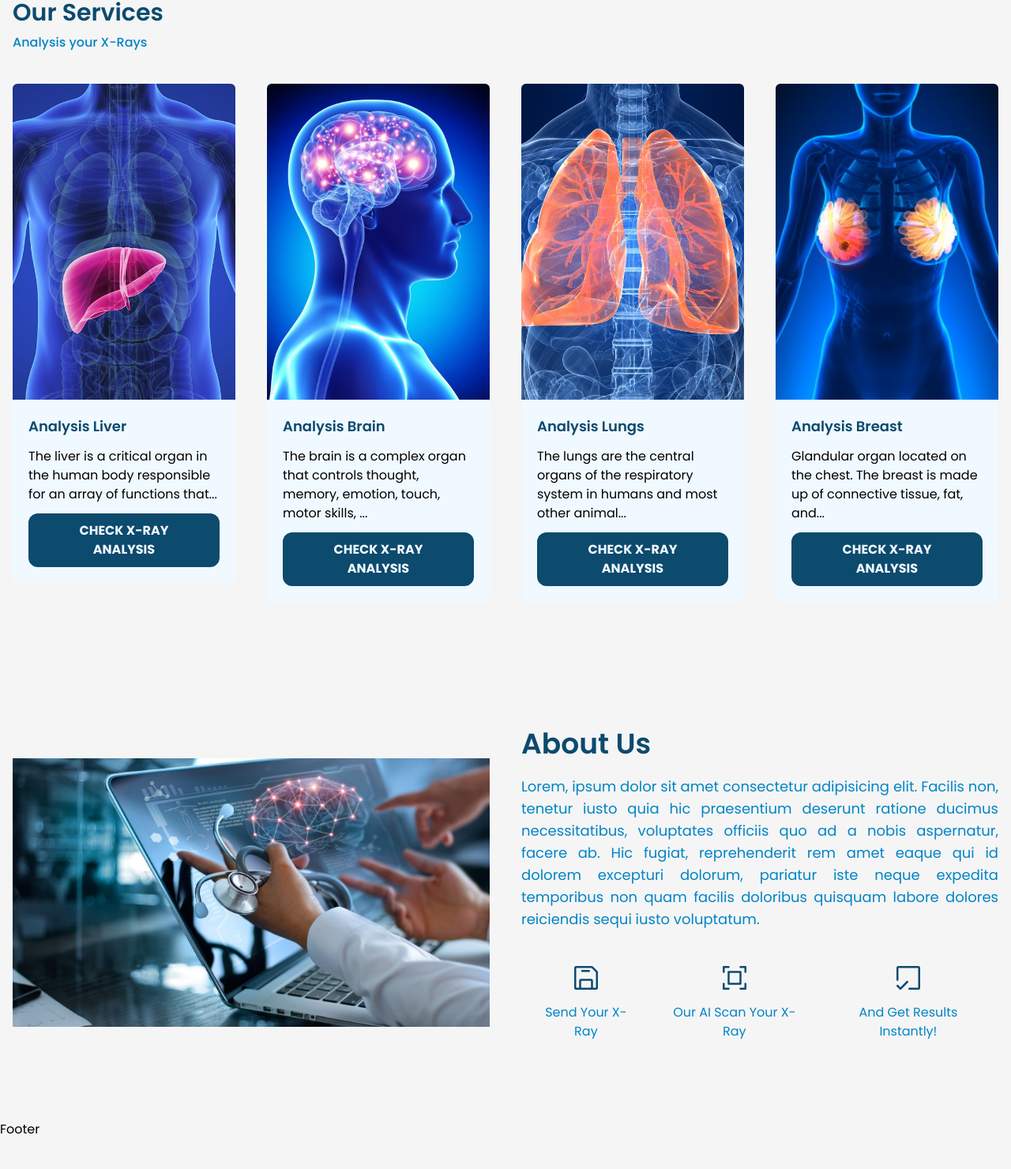
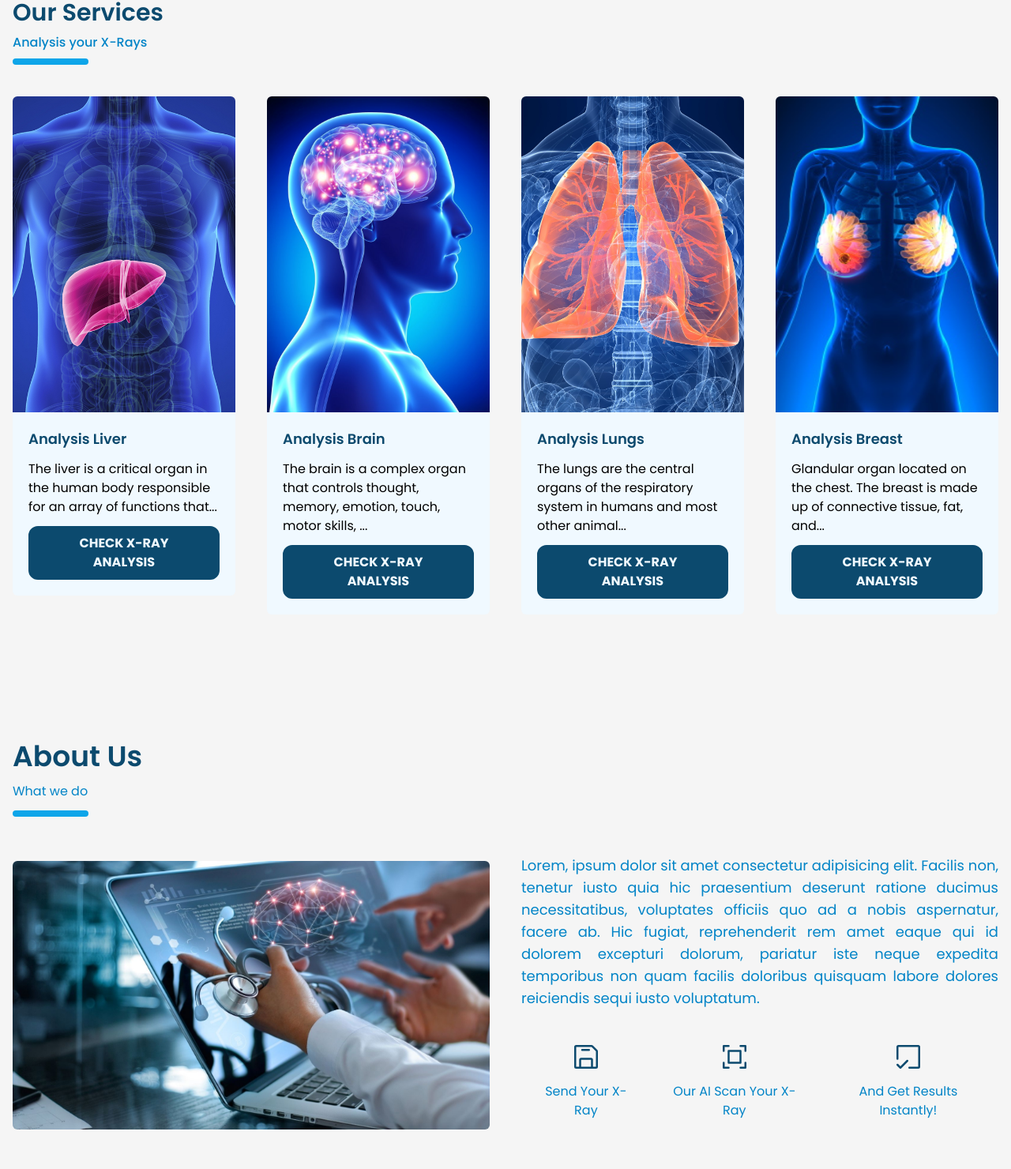
Before and after one commit to Rakhsrb/sensor, a React (Vite) app: page / in a window 1280 px wide. Shown: the part 882-2362 px from the top of the page at 79% size. Before the commit the page ends 2324 px from the top, so only its background shows below. Built offline with nearby package versions, Linux system fonts and the light colour scheme.

Commit message:
section title underlines

```diff
--- a/src/pages/Home.jsx
+++ b/src/pages/Home.jsx
@@ -43,7 +43,7 @@ export const Home = () => {
     },
   ];
 
-  const wwd = [
+  const whatwedo = [
     {
       id: 1,
       title: "Send your X-Ray",
@@ -63,7 +63,7 @@ export const Home = () => {
   return (
     <main>
       <section className="first p-4">
-        <div className="container flex flex-col gap-4 text-5xl md:text-7xl font-medium justify-center h-screen text-white px-7">
+        <div className="container flex flex-col gap-4 text-5xl md:text-7xl font-medium justify-center items-center h-screen text-white px-7 text-center">
           <h1>
             Analysis your X-Rays, <br /> with our Analysis-AI
           </h1>
@@ -72,7 +72,8 @@ export const Home = () => {
       <section className="py-12 md:py-20 flex flex-col gap-10 px-4">
         <div className="container flex flex-col gap-2">
           <h1 className="text-3xl text-sky-900 font-semibold">Our Services</h1>
-          <p className="text-sky-600 font-medium">Analysis your X-Rays</p>
+          <span className="text-sky-600 font-medium">Analysis your X-Rays</span>
+          <span className="w-24 h-2 bg-sky-500 block rounded-full"></span>
         </div>
         <div className="container grid grid-cols-1 md:grid-cols-2 lg:grid-cols-4 gap-10">
           {services.map(({ description, id, link, preview, title }) => (
@@ -100,15 +101,19 @@ export const Home = () => {
           ))}
         </div>
       </section>
-      <section className="py-12 md:py-20 px-4">
+      <section className="py-12 md:py-20 px-4 flex flex-col gap-12">
+        <div className="container flex flex-col gap-3">
+          <h1 className="text-xl text-sky-900 font-semibold md:text-4xl">
+            About Us
+          </h1>
+          <span className="text-sky-600">What we do</span>
+          <span className="w-24 h-2 bg-sky-500 block rounded-full"></span>
+        </div>
         <div className="container grid grid-cols-1 md:grid-cols-2 gap-10 items-center">
           <figure>
-            <img src={about_serv} alt="" />
+            <img src={about_serv} alt="" className="rounded-md" />
           </figure>
           <div className="flex flex-col justify-between gap-5">
-            <h1 className="text-xl text-sky-900 font-semibold md:text-4xl">
-              About Us
-            </h1>
             <p className="text-sm text-sky-600 text-justify xl:text-lg">
               Lorem, ipsum dolor sit amet consectetur adipisicing elit. Facilis
               non, tenetur iusto quia hic praesentium deserunt ratione ducimus
@@ -119,7 +124,7 @@ export const Home = () => {
               iusto voluptatum.
             </p>
             <div className="flex flex-col gap-10 justify-between p-5 sm:flex-row">
-              {wwd?.map(({ icon, id, title }) => (
+              {whatwedo?.map(({ icon, id, title }) => (
                 <span
                   className="capitalize text-center text-sky-600 flex flex-col items-center justify-center gap-3"
                   key={id}
```
